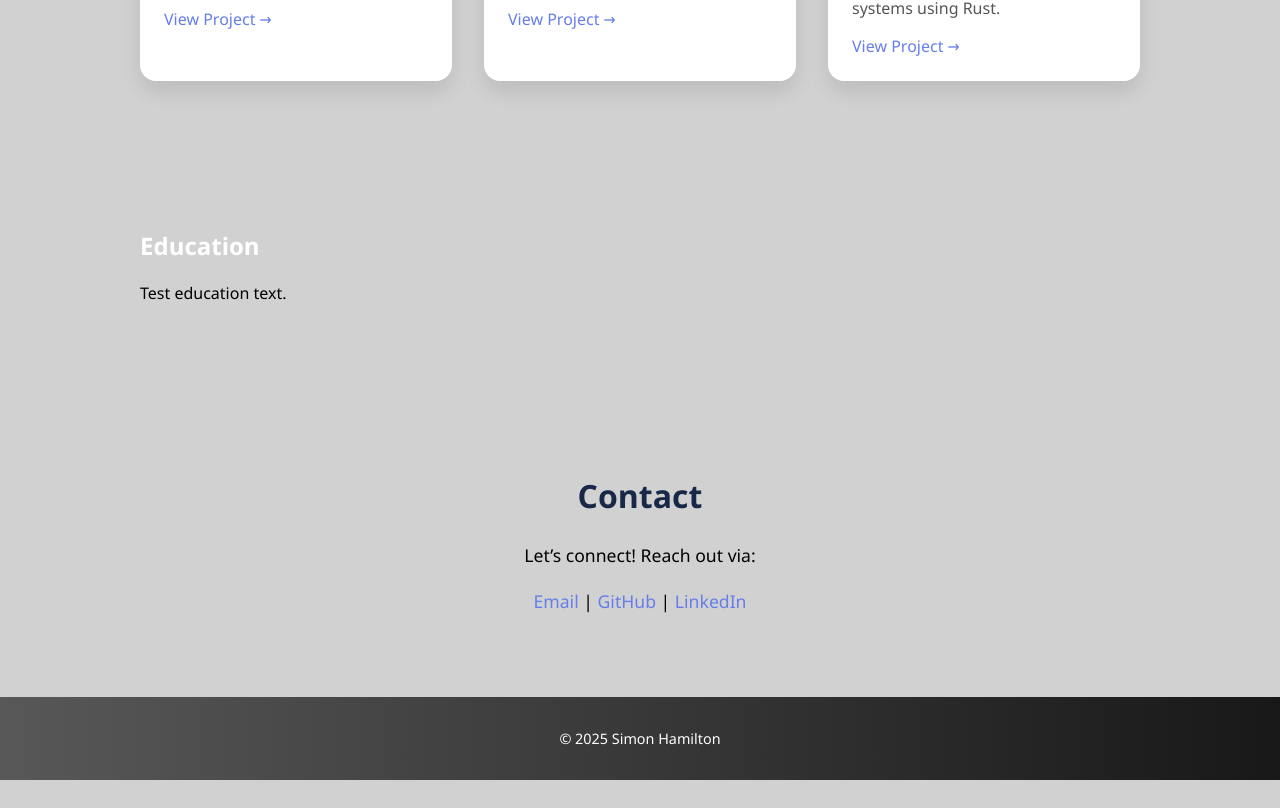
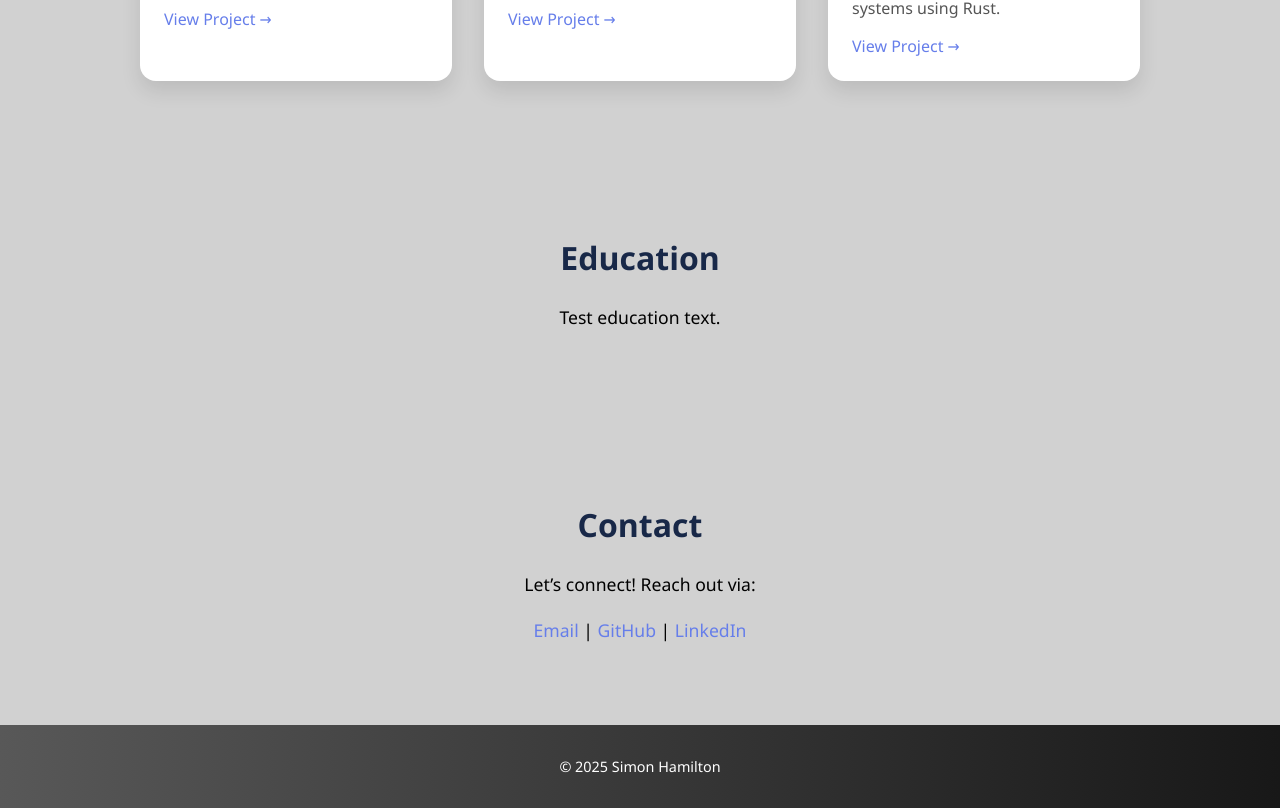
Before and after one commit to Siman73000/React-Portfolio, a React (Vite) app in the folder port/: page / in a window 1280 px wide. Shown: the part 1783-2591 px from the top of the page. Before the commit the page ends 2563 px from the top, so only its background shows below. Built offline with nearby package versions, Linux system fonts and the light colour scheme.

Commit message:
more styling

```diff
--- a/port/App.css
+++ b/port/App.css
@@ -122,14 +122,14 @@ body, html, #root, .App {
   background-color: rgb(209, 209, 209);
 }
 
-.about h2, .projects h2, .contact h2 {
+.about h2, .projects h2, .contact h2, .education h2 {
   font-size: 2rem;
   margin-bottom: 1.5rem;
   text-align: center;
   color: #182848;
 }
 
-.about p, .contact p {
+.about p, .contact p, .education p {
   font-size: 1.1rem;
   line-height: 1.6;
   text-align: center;
```
